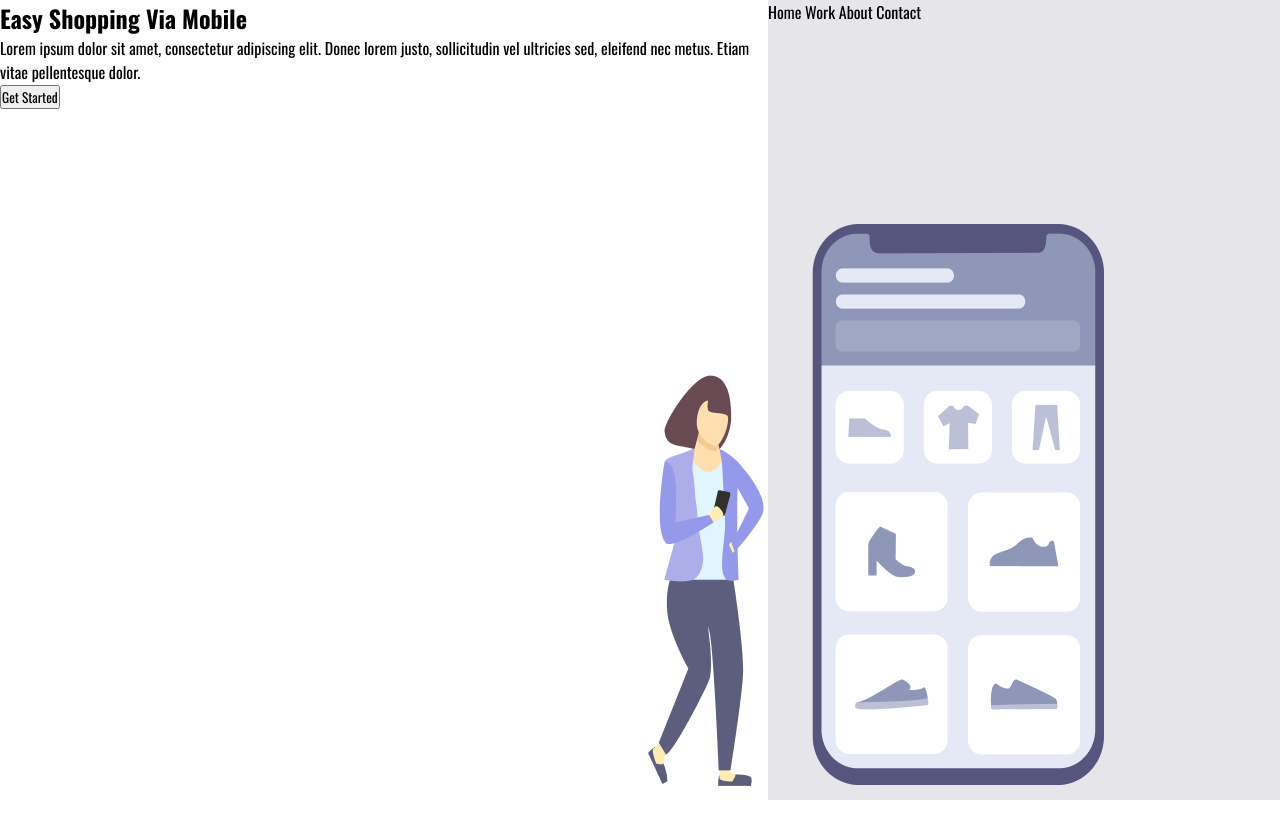
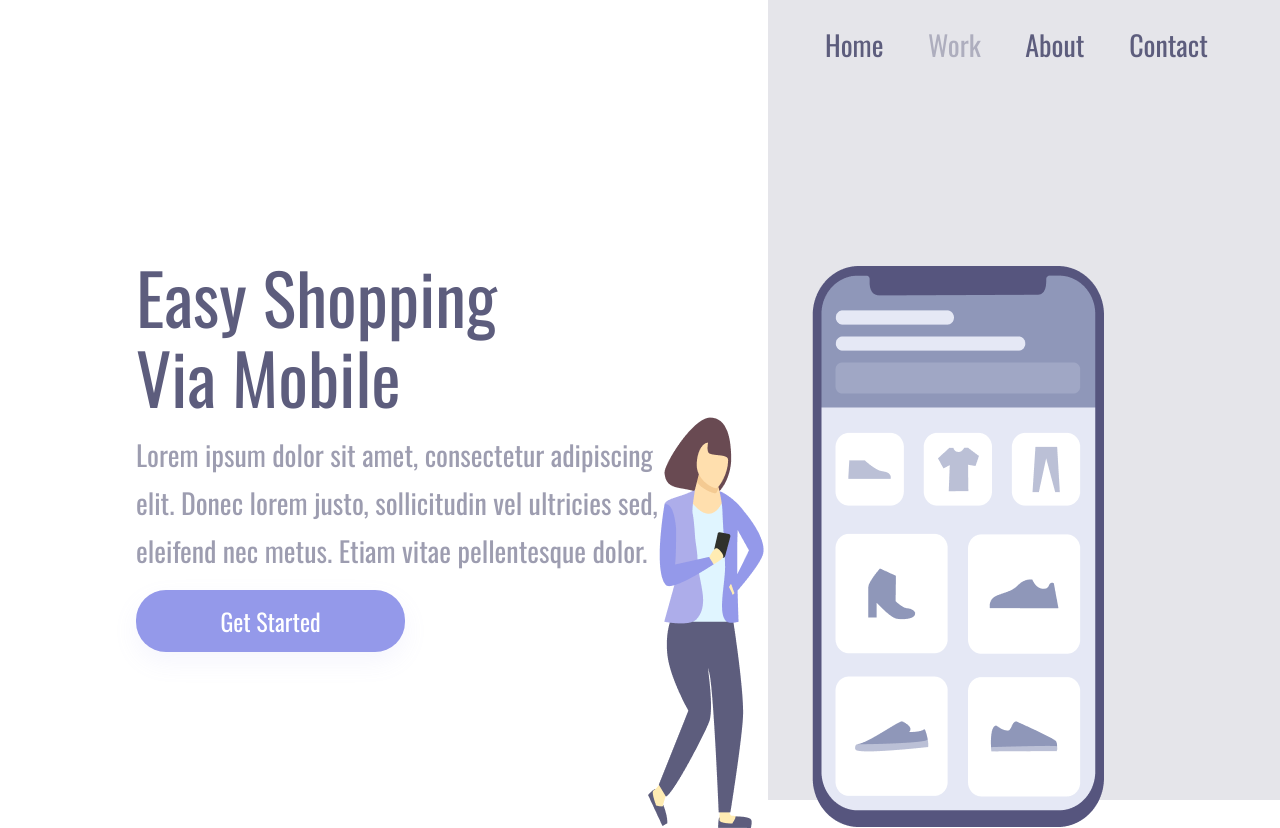
Before and after one commit to Hugobertoncelo/Easy-Shopping, a plain HTML site: page index.html in a window 1280 px wide. Before the commit the page ends 800 px from the top, so only its background shows below. Drawn offline with nearby package versions, Linux system fonts and the light colour scheme.

Commit message:
adjusts pseudo

```diff
--- a/style.css
+++ b/style.css
@@ -2,7 +2,9 @@
   margin: 0;
   padding: 0;
   box-sizing: border-box;
-  font-family: 'Oswald', sans-serif;
+  font-family: "Oswald", sans-serif;
+  font-weight: 400;
+  color: #5d5d7d;
 }
 
 .wrapper {
@@ -13,6 +15,8 @@
 .container-left {
   display: inline-block;
   width: 60%;
+  padding-left: 136px;
+  margin-top: 20%;
 }
 
 .container-right {
@@ -28,3 +32,64 @@ img {
   top: 25%;
   right: 120px;
 }
+
+h1 {
+  font-size: 70px;
+  line-height: 80px;
+  width: 368px;
+}
+
+p {
+  font-size: 28px;
+  line-height: 48px;
+  opacity: 0.6;
+  margin: 15px 0;
+  width: 540px;
+}
+
+button {
+  width: 269px;
+  height: 62px;
+  background: #9499ea;
+  box-shadow: 0px 10px 24px 0px #9499ea19;
+
+  font-size: 24px;
+  line-height: 36px;
+  text-align: center;
+  color: #ffffff;
+
+  border: none;
+  border-radius: 30px;
+  cursor: pointer;
+}
+
+button:hover {
+  opacity: 0.8;
+}
+
+button:active {
+  opacity: 0.5;
+}
+
+a {
+  font-size: 28px;
+  line-height: 41.5px;
+  margin-right: 41px;
+  cursor: pointer;
+}
+
+a:nth-child(2) {
+  opacity: 0.4;
+}
+
+a:hover {
+  opacity: 0.4;
+}
+
+a:active {
+  opacity: 0.8;
+}
+
+header {
+  margin: 24px 0 0 57px;
+}
```
